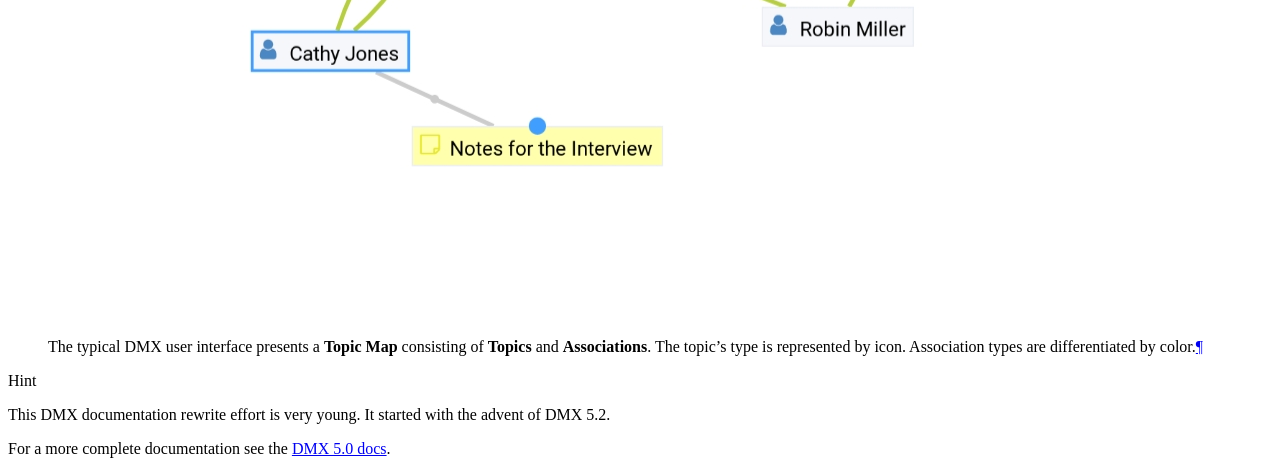
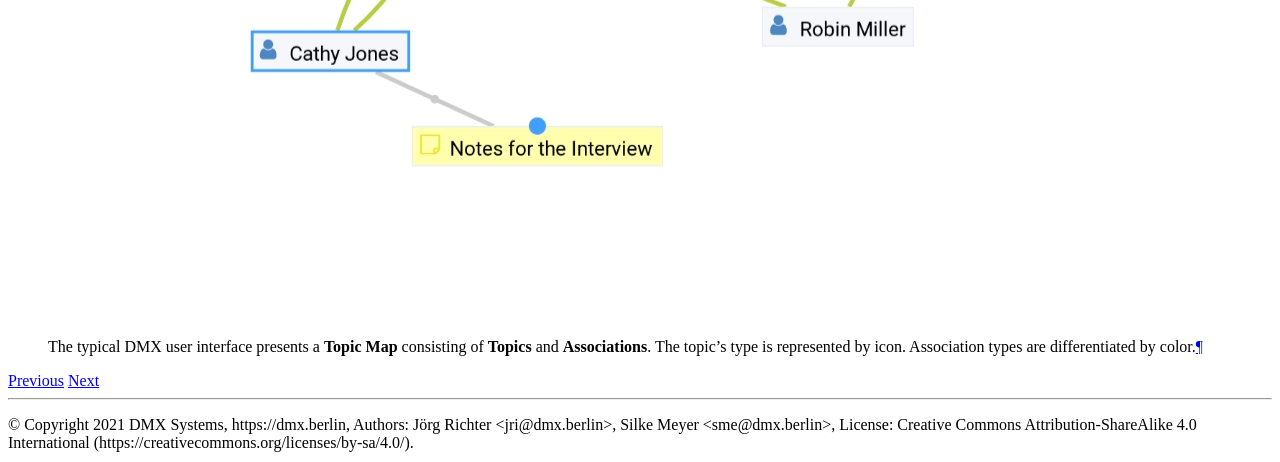
Before and after one commit to dmx-systems/dmx-documentation, a Sphinx documentation site: the page built from docs/overview.rst, in a window 1280 px wide and 900 px high, scrolled down 6094 px, cut to the strip 0-462 px from the top of the window. Built offline with Sphinx 7.4.7 and the Read the Docs theme 2.0.0, drawn with Linux system fonts in a browser that asks for light colours.

Commit message:
Remove hint about "5.0" docs

```diff
--- a/docs/overview.rst
+++ b/docs/overview.rst
@@ -154,9 +154,3 @@ Topic Maps
 .. figure:: _static/detail-panel.png
 
     The typical DMX user interface presents a **Topic Map** consisting of **Topics** and **Associations**. The topic's type is represented by icon. Association types are differentiated by color.
-
-.. hint::
-
-    This DMX documentation rewrite effort is very young. It started with the advent of DMX 5.2.
-
-    For a more complete documentation see the `DMX 5.0 docs <https://dmx.readthedocs.io/en/stable/>`_.
--- a/docs/preface.rst
+++ b/docs/preface.rst
@@ -8,9 +8,7 @@ Preface
 Why DMX?
 ********
 
-Its creators describe DMX as a "Knowledge Building Platform". At this moment you may wonder: "are DMX's system designs actually grounded on reflections about Knowledge and its genesis, or is DMX another one of those tech apologists who like to misuse words like *Knowledge*, *Learning* (as in *Machine Learning*), and *Intelligence* (as in *Artificial Intelligence*) to characterize their software creations -- just as if terms which belong to the realm of life for thousands of years could be transferred to the realm of machines as easy as a frog jumps from one water lily to another?"
-
-Well, this preface is for you.
+Its creators describe DMX as a "Knowledge Building Platform". At this moment you may wonder: "are DMX's system designs actually grounded on reflections about Knowledge and its genesis, or is DMX another one of those tech apologists who like to misuse words like *Knowledge*, *Learning* (as in *Machine Learning*), and *Intelligence* (as in *Artificial Intelligence*) to characterize their software creations -- just as if terms which belong to the realm of life for thousands of years could be transferred to the realm of machines as easy as a frog jumps from one water lily to another?" -- Well, this preface is for you.
 
 *************************
 Knowledge vs. Information
```
